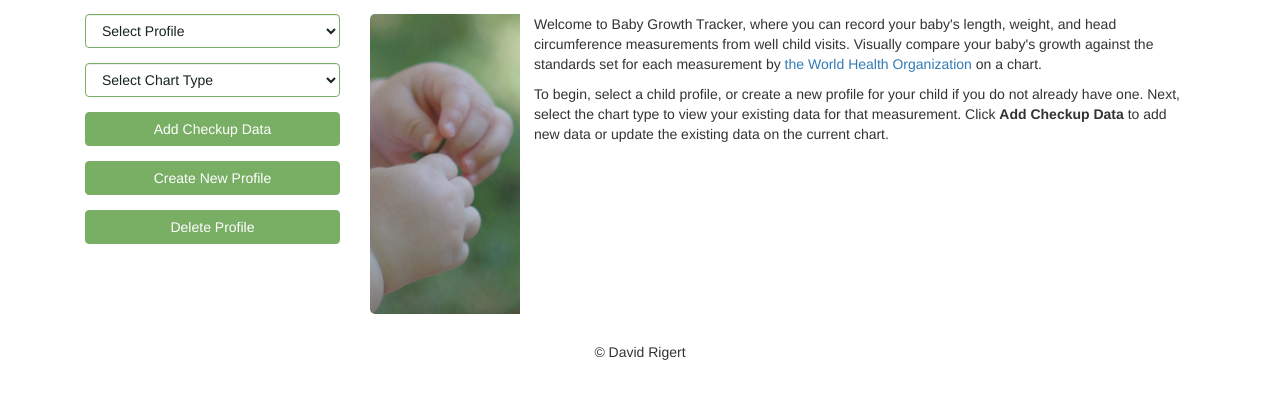
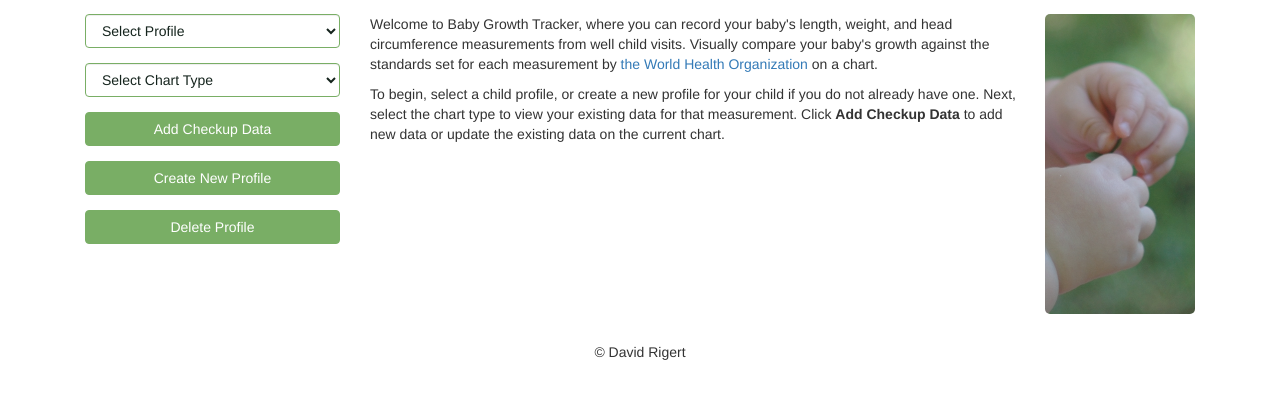
Before and after one commit to rigertd/complete, a PHP site: page /src/index.php in a window 1280 px wide. Shown: the part 105-504 px from the top of the page. Run offline with PHP 8.4, Linux system fonts and the light colour scheme; the visitor is signed in with stand-in values (Sample User, id 1); data that the repository does not hold is empty; a stand-in replaces the project's code that opens the database connection; some libraries are stand-ins or nearby versions.

Commit message:
Minor style and layout modifications.

```diff
--- a/final/css/style.css
+++ b/final/css/style.css
@@ -64,8 +64,8 @@ header h2 {
 
 #welcome img {
  /*   background: url('../img/baby_hands.png') top left no-repeat; */
-    border-radius: 5px 0 0 5px;
-    margin-right: 1em;
+    border-radius: 5px;
+    margin-left: 1em;
 /*    min-height: 300px;
     padding-left: 170px;*/
 }
--- a/final/src/index.php
+++ b/final/src/index.php
@@ -97,6 +97,9 @@ $profiles = getProfiles($mysqli, $email);
           <div class="form-group">
             <label for="dataEntry" class="sr-only">Checkup Data</label>
             <input type="text" id="dataEntry" class="form-control" pattern="\d+\.?\d*" title="Checkup Data" placeholder="" required>
+          </div>
+          <div class="form-group">
+            <label for="dataUnit" class="sr-only">Data Unit</label>
             <select id="dataUnit" class="form-control">
               <option value="in">Inches</option>
               <option value="cm">Centimeters</option>
@@ -140,7 +143,7 @@ $profiles = getProfiles($mysqli, $email);
       </div>
       <div class="col-sm-9 clearfix">
         <div id="welcome">
-          <img src="../img/baby_hands.png" class="pull-left img-responsive" alt="A baby's hands">
+          <img src="../img/baby_hands.png" class="pull-right" alt="A baby's hands">
           <p>Welcome to Baby Growth Tracker, where you can record your baby's length, weight, and head circumference measurements
             from well child visits. Visually compare your baby's growth against the standards set for each measurement
             by <a href="http://www.who.int/childgrowth/standards/en/">the World Health Organization</a>
```
